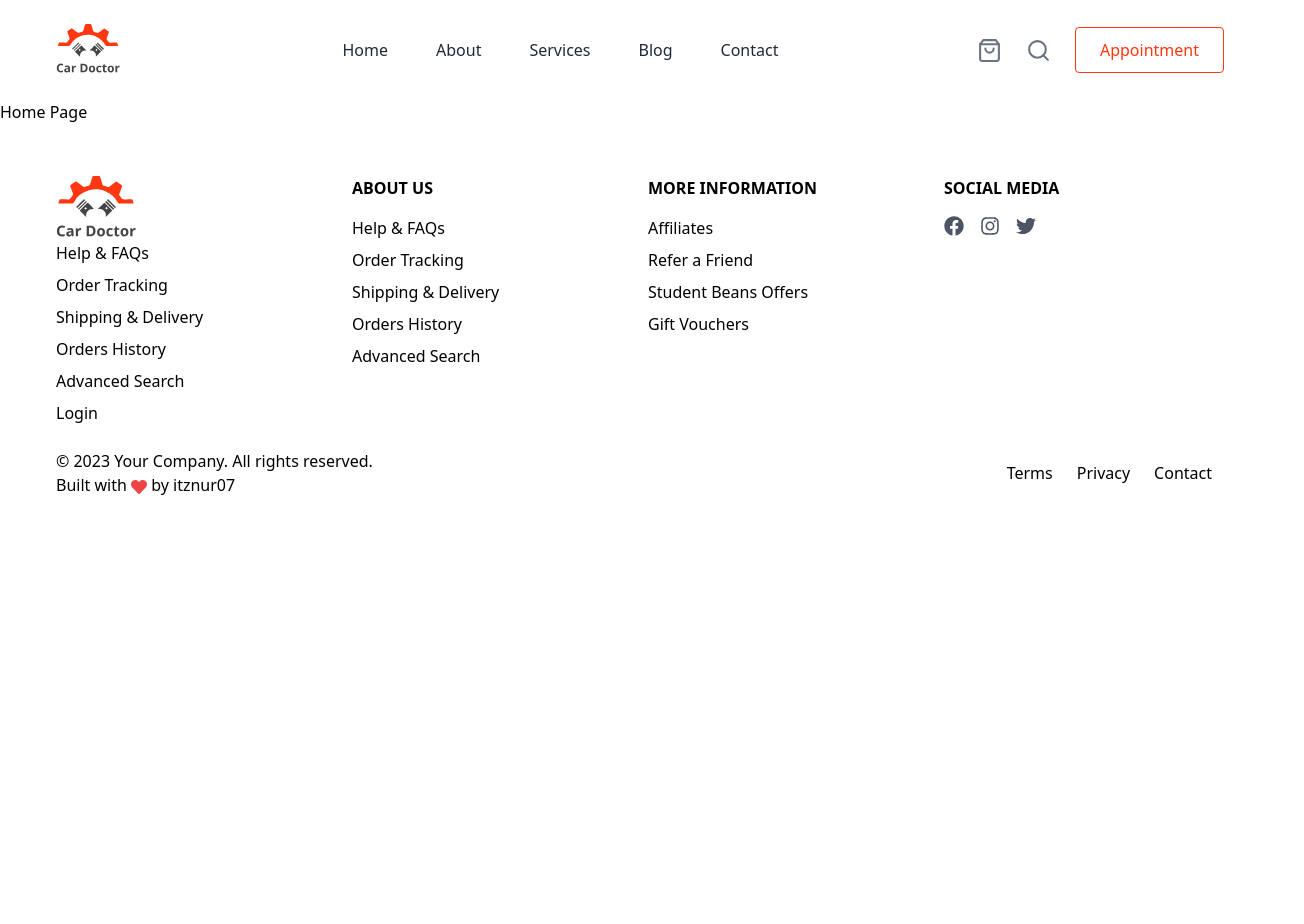
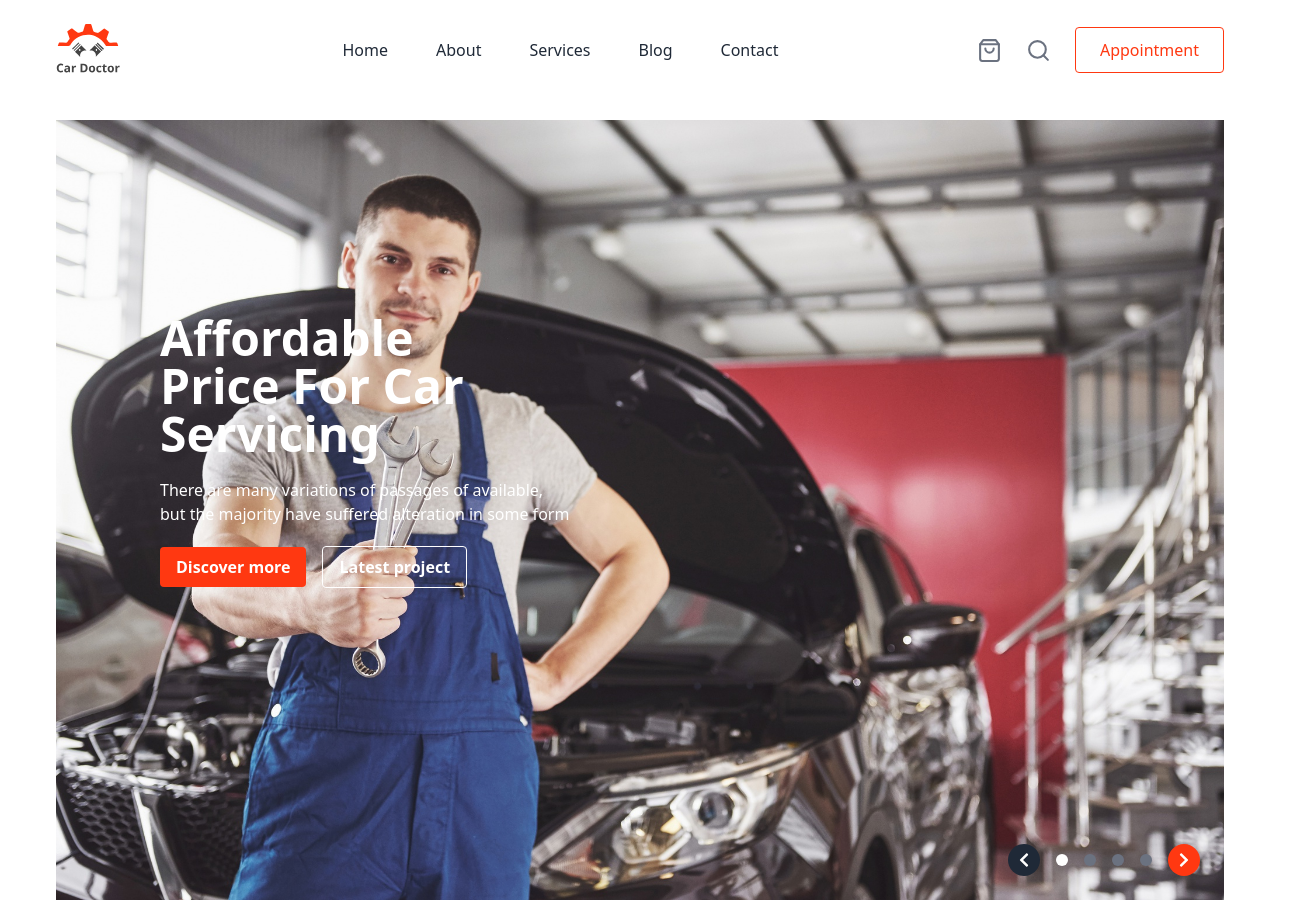
Before and after one commit to itznur07/car-garaz-client, a React (Vite) app: page / in a window 1280 px wide. Shown: the top 924 px of the page, 1304 px wide, since content can reach past the window. Before the commit the page ends 800 px from the top, so only its background shows below. Built offline with nearby package versions, Linux system fonts and the light colour scheme.

Commit message:
Banner componnet

```diff
--- /dev/null
+++ b/src/Components/Banner/Banner.jsx
@@ -0,0 +1,81 @@
+import { useState } from "react";
+import { FaChevronLeft, FaChevronRight } from "react-icons/fa";
+import img1 from "../../assets/images/banner/1.jpg";
+import img2 from "../../assets/images/banner/2.jpg";
+import img3 from "../../assets/images/banner/3.jpg";
+import img4 from "../../assets/images/banner/4.jpg";
+
+const images = [img1, img2, img3, img4];
+
+const Banner = () => {
+  const [activeIndex, setActiveIndex] = useState(0);
+
+  const handlePrev = () => {
+    setActiveIndex((prevIndex) =>
+      prevIndex === 0 ? images.length - 1 : prevIndex - 1
+    );
+  };
+
+  const handleNext = () => {
+    setActiveIndex((prevIndex) =>
+      prevIndex === images.length - 1 ? 0 : prevIndex + 1
+    );
+  };
+
+  return (
+    <div className='relative h-screen mx-14 rounded-md'>
+      {images.map((imageUrl, index) => (
+        <img
+          key={imageUrl}
+          className={`absolute bottom-0 left-0 ${
+            activeIndex === index ? "opacity-100" : "opacity-0"
+          } transition-opacity duration-500`}
+          src={imageUrl}
+          alt={`Banner ${index + 1}`}
+        />
+      ))}
+      <div
+        className='absolute bottom-72 left-20 w-full
+       p-6 text-white'
+      >
+        <h2 className='text-5xl font-bold'>
+          Affordable <br /> Price For Car <br /> Servicing
+        </h2>
+        <p className='my-5'>There are many variations of passages of  available, <br /> but the majority have suffered alteration in some form</p>
+        <div className="mt-5">
+          <button className='bg-[#FF3811] text-white-800 font-bold rounded px-4 py-2 mr-4'>
+            Discover more
+          </button>
+          <button className='border border-white text-white font-bold rounded px-4 py-2'>
+            Latest project
+          </button>
+        </div>
+      </div>
+      <div className='absolute bottom-0 right-0 mb-6 mr-6 flex items-center'>
+        <button
+          className='bg-gray-800 text-white rounded-full p-2 mr-2 focus:outline-none'
+          onClick={handlePrev}
+        >
+          <FaChevronLeft />
+        </button>
+        {images.map((imageUrl, index) => (
+          <button
+            key={imageUrl}
+            className={`w-3 h-3 rounded-full bg-gray-500 mx-2 focus:outline-none ${
+              activeIndex === index ? "bg-white" : ""
+            }`}
+            onClick={() => setActiveIndex(index)}
+          />
+        ))}
+        <button
+          className='bg-[#FF3811] text-white rounded-full p-2 ml-2 focus:outline-none'
+          onClick={handleNext}
+        >
+          <FaChevronRight />
+        </button>
+      </div>
+    </div>
+  );
+};
+
+export default Banner;
--- a/src/Components/Footer/Footer.jsx
+++ b/src/Components/Footer/Footer.jsx
@@ -9,7 +9,7 @@ const Footer = () => {
           <div className='container mx-auto '>
             <div className='grid grid-cols-1 md:grid-cols-4 gap-4'>
               <div>
-                <img src="/logo.svg" className="w-20" alt="" />
+                <img src='/logo.svg' className='w-20' alt='' />
                 <ul>
                   <li className='mb-2'>
                     <a href='# '>Help &amp; FAQs</a>
--- a/src/Components/Navbar/Navbar.jsx
+++ b/src/Components/Navbar/Navbar.jsx
@@ -5,7 +5,7 @@ import { Link } from "react-router-dom";
 const Navbar = () => {
   return (
     <>
-      <div className='bg-white relative'>
+      <div className='bg-white relative z-50'>
         <nav className='md:flex md:flex-row flex flex-col items-center justify-between flex-wrap  py-6 md:mx-14'>
           {/* logo here */}
           <div className='flex items-center flex-shrink-0 text-gray-500 mr-6'>
--- a/src/Pages/Home/Home.jsx
+++ b/src/Pages/Home/Home.jsx
@@ -1,8 +1,11 @@
+import Banner from "../../Components/Banner/Banner";
 
 const Home = () => {
   return (
-    <div>Home Page</div>
-  )
-}
+    <>
+      <Banner></Banner>
+    </>
+  );
+};
 
-export default Home
+export default Home;
```
Also changed, not shown: package.json (+6 -1 lines).
